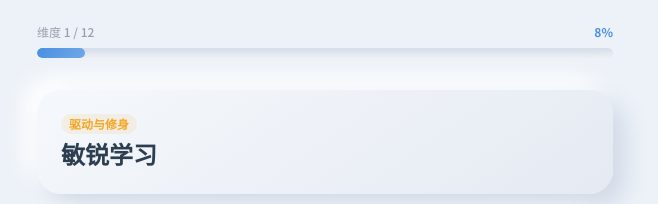
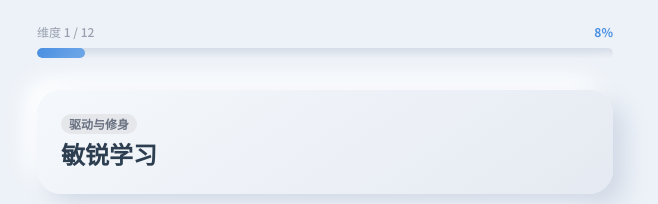
Before and after one commit to axf954632-rgb/elephant-survey, a React (Vite) app: page / in a window 1280 px wide. Both pictures are taken after a click on the button "开始测评". Shown: the top 204 px of the page, without its empty margins (315-973 px from the left). Built offline with nearby package versions, Linux system fonts and the light colour scheme.

Commit message:
style: 橙色改为灰色

```diff
--- a/src/components/QuestionPage.tsx
+++ b/src/components/QuestionPage.tsx
@@ -97,7 +97,7 @@ export default function QuestionPage({
           {/* 维度标题卡片 */}
           <div className="neu-card p-5 sm:p-6 mb-6 sm:mb-8">
             <div className="flex items-center gap-2 mb-1">
-              <span className="text-xs text-elephant-orange font-semibold px-2 py-0.5 rounded-full bg-elephant-orange/10">
+              <span className="text-xs text-gray-500 font-semibold px-2 py-0.5 rounded-full bg-gray-200">
                 {dimension.category}
               </span>
             </div>
--- a/src/components/ScoreSelector.tsx
+++ b/src/components/ScoreSelector.tsx
@@ -33,7 +33,7 @@ export default function ScoreSelector({ value, onChange, scoreDescriptions }: Sc
           );
         })}
       </div>
-      <span className="text-xs text-elephant-orange font-medium h-4 text-center px-2">
+      <span className="text-xs text-gray-500 font-medium h-4 text-center px-2">
         {currentDescription || currentLabel || ''}
       </span>
     </div>
```
